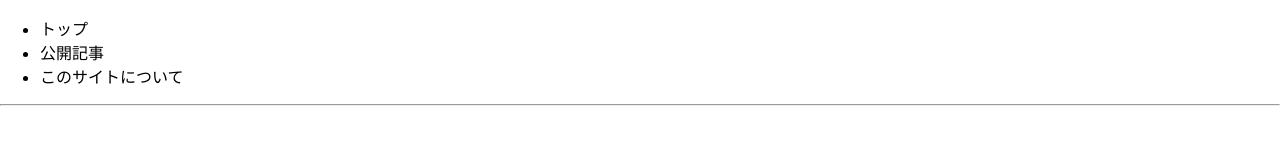
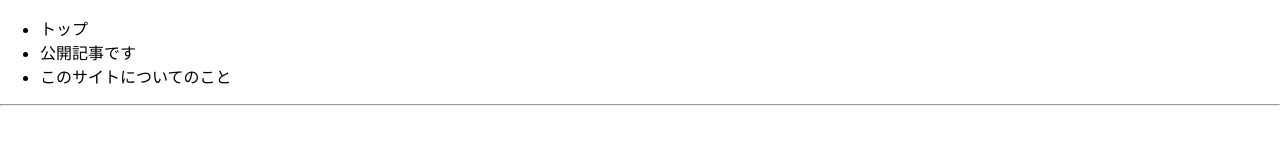
Before and after one commit to Tod9197/React-advanced, a React (Create React App) app: page / in a window 1280 px wide. Shown: the top 160 px of the page. Built offline with nearby package versions, Linux system fonts and the light colour scheme.

Commit message:
文言修正

```diff
--- a/src/RouterApp.js
+++ b/src/RouterApp.js
@@ -10,11 +10,11 @@ export default function RouterApp() {
         </li>
         <li>
           <Link to="/article" />
-          公開記事
+          公開記事です
         </li>
         <li>
           <Link to="/about" />
-          このサイトについて
+          このサイトについてのこと
         </li>
       </ul>
       <hr />
```
